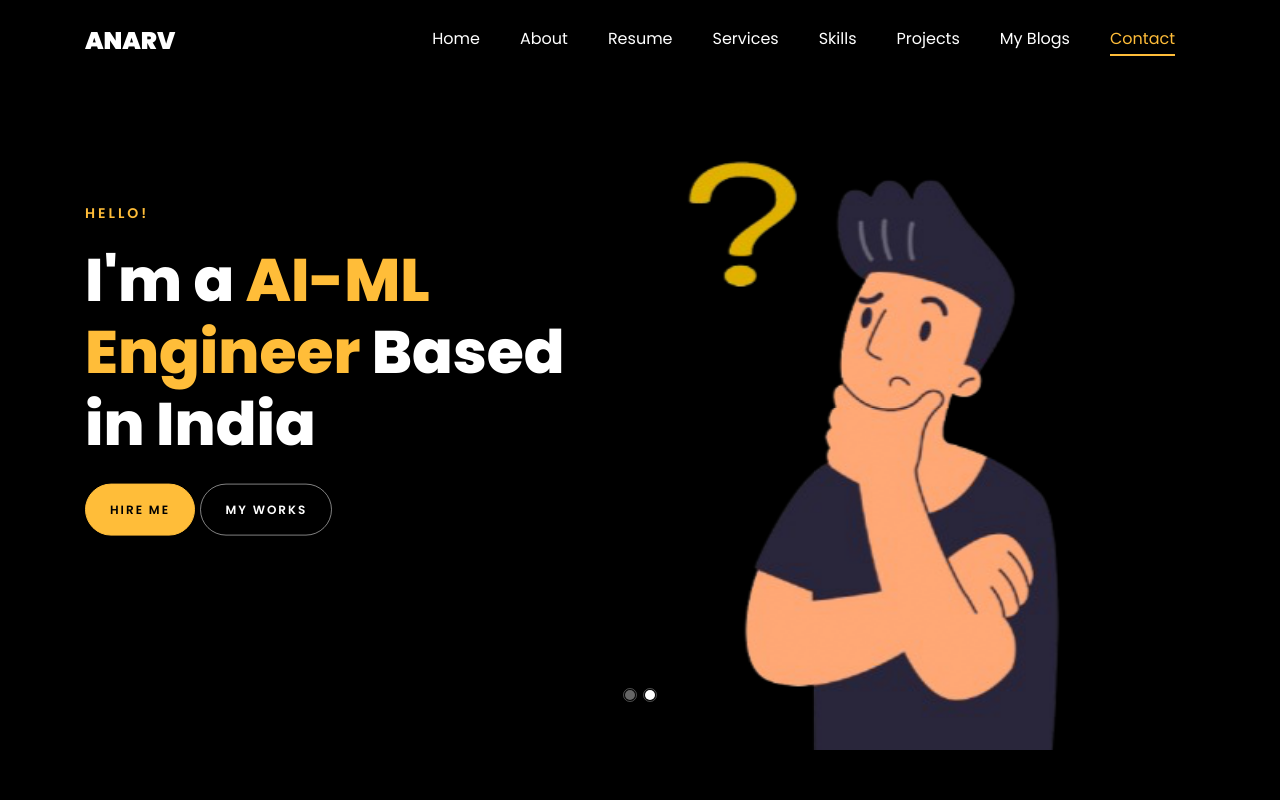
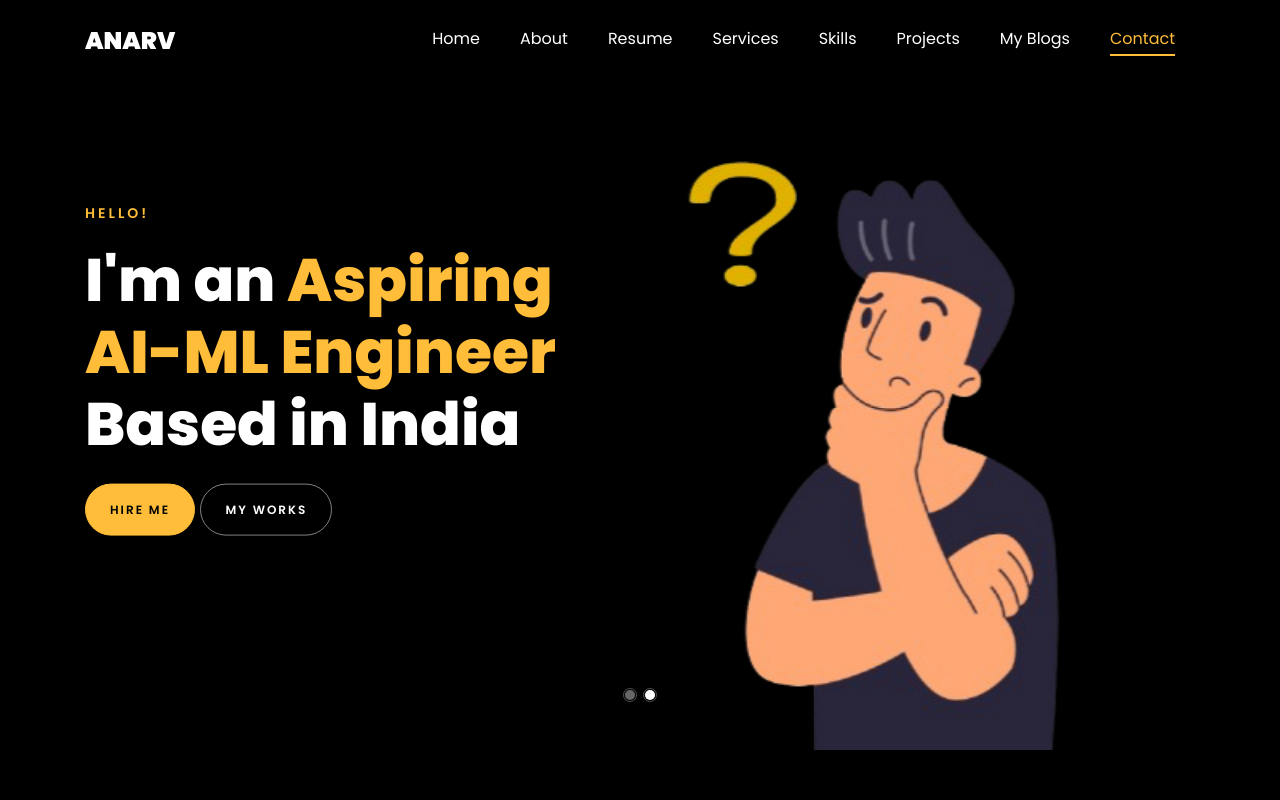
Before and after one commit to Anarv2104/MyPortfolio, a plain HTML site: page index.html in a window 1280 px wide. Shown: the top 800 px of the page. Drawn offline with Linux system fonts and the light colour scheme; files whose address does not match are found by name.

Commit message:
Updated website with new changes

```diff
--- a/index.html
+++ b/index.html
@@ -77,7 +77,7 @@
 		          <div class="one-forth d-flex align-items-center ftco-animate" data-scrollax=" properties: { translateY: '70%' }">
 		          	<div class="text">
 		          		<span class="subheading">Hello!</span>
-			            <h1 class="mb-4 mt-3">I'm a <span>AI-ML Engineer</span> Based in India</h1>
+			            <h1 class="mb-4 mt-3">I'm an <span>Aspiring AI-ML Engineer</span> Based in India</h1>
 			            <p><a href="mailto:anarv.work@gmail.com" class="btn btn-primary py-3 px-4">Hire me</a> <a href="https://github.com/Anarv2104?tab=repositories" class="btn btn-white btn-outline-white py-3 px-4">My works</a></p>
 		            </div>
 		          </div>
```
